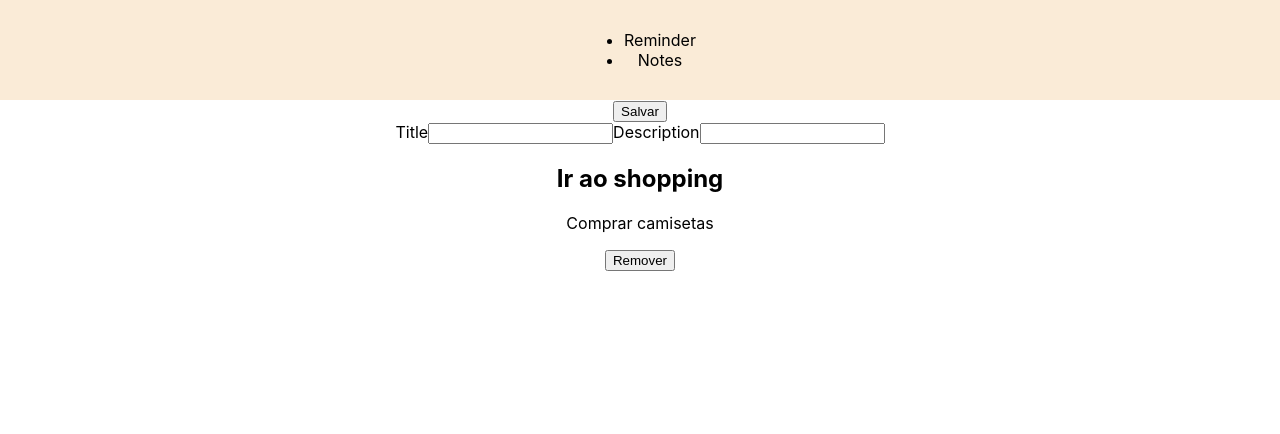
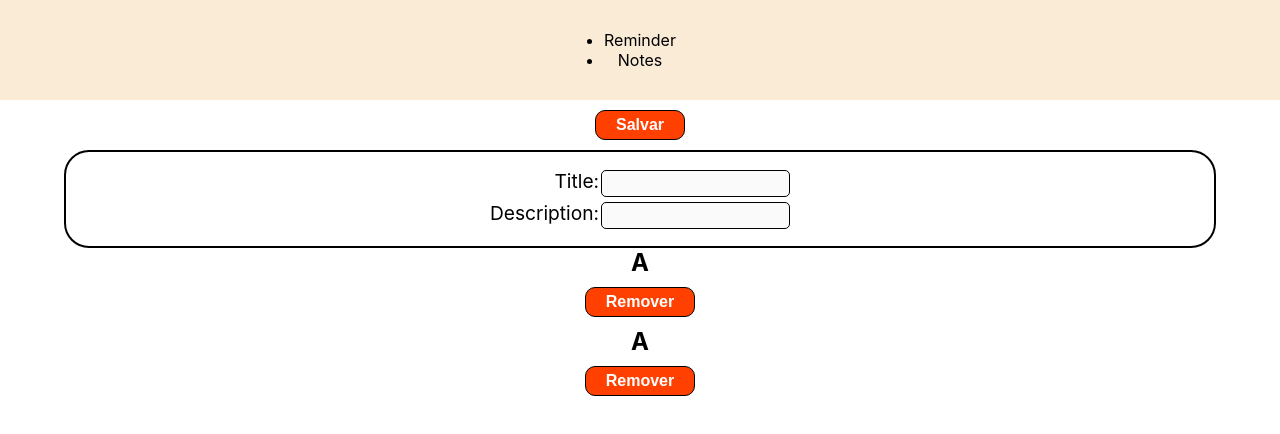
Before and after one commit to ArcenioSouza/AppMemory, a React (Create React App) app: page / in a window 1280 px wide. Both pictures are taken after a click on the button "Adicionar". Shown: the top 434 px of the page. Built offline with nearby package versions, Linux system fonts and the light colour scheme; data requests are answered from the project's data file.

Commit message:
Adiciona formataçao do button com styled-component

```diff
--- a/backend/db.json
+++ b/backend/db.json
@@ -1,9 +1,14 @@
 {
   "cards": [
     {
-      "id": 35,
-      "title": "Ir ao shopping",
-      "description": "Comprar camisetas"
+      "id": 1,
+      "title": "A",
+      "description": ""
+    },
+    {
+      "id": 2,
+      "title": "A",
+      "description": ""
     }
   ]
 }
--- a/package.json
+++ b/package.json
@@ -10,6 +10,7 @@
     "react": "^17.0.2",
     "react-dom": "^17.0.2",
     "react-scripts": "4.0.3",
+    "styled-components": "^5.3.1",
     "web-vitals": "^1.1.2"
   },
   "scripts": {
--- a/src/components/button/Button.jsx
+++ b/src/components/button/Button.jsx
@@ -1,12 +1,26 @@
 import React from 'react'
+import styled from 'styled-components'
 
 const Button = ({texto, action}) => {
+
+   const Button = styled.button `
+      background-color: var(--third-color);
+      color: #fff;
+      padding: 5px 20px 5px 20px;
+      margin: 10px 0 10px 0;
+      border: 1px solid #000000;
+      border-radius: 10px;
+      font-size: 1rem;
+      font-weight: bold;
+      transition: 2s ease-in-out;
+   `
+
    return (
-      <button
+      <Button
       onClick={action}
       >
          {texto}
-      </button>
+      </Button>
    )
 }
 
--- a/src/components/card/Card.jsx
+++ b/src/components/card/Card.jsx
@@ -1,5 +1,6 @@
 import React from 'react'
 import { api } from '../../services/api'
+import Button from '../button/Button'
 
 const Card = ({id, title, description}) => {
 
@@ -12,9 +13,10 @@ const Card = ({id, title, description}) => {
          <div className="wrapper">
             <h2>{title}</h2>
             <p>{description}</p>
-            <a href="/"><button
-            onClick={handleRemove}
-            >Remover</button></a>
+            <a href="/"><Button
+            texto='Remover'
+            action={handleRemove}
+            ></Button></a>
          </div>
       </div>
    )
--- a/src/components/form/Form.jsx
+++ b/src/components/form/Form.jsx
@@ -1,18 +1,57 @@
 import React from 'react'
+import styled from 'styled-components'
 
 const Form = ({onChange}) => {
+
+   const Container = styled.div `
+      width: 90%;
+      border: 2px double #000000;
+      border-radius: 25px;
+      padding: 15px 0 15px 0;
+      margin: 0 5% 0 5%;
+   `
+
+   const Wrapper = styled.div `
+      display: flex;
+      justify-content: center;
+      text-align: right;
+   `
+
+   const WrapperForm = styled.form `
+      display: flex;
+      flex-direction: column;
+      justify-content: center;
+      text-align: right;
+   `
+
+   const Input = styled.input `
+      color: #000;
+      padding: 5px;
+      margin-left: 2px;
+      cursor: text;
+      background-color: #fafafa;
+      border: 1px solid #000;
+      border-radius: 5px;
+   `
+
+   const Label = styled.label `
+      font-size: 1.2rem;
+      color: #000;
+      margin: 2px;
+   `
    return (
-      <div>
-         <div className="wrapper">
-
-            <label htmlFor="title">Title</label>
-            <input type="text" name="title" id="title" onChange={onChange} />
-
-            <label htmlFor="description">Description</label>
-            <input type="text" name="description" id="description" onChange={onChange} />
-
-         </div>
-      </div>
+      <Container>
+         <Wrapper>
+            <WrapperForm>
+               <Label htmlFor="title">Title:
+                  <Input type="text" name="title" id="title" onChange={onChange} />
+               </Label>
+               <Label htmlFor="description">Description:
+                  <Input type="text" name="description" id="description" onChange={onChange} />
+               </Label>
+            </WrapperForm>
+         </Wrapper>
+      </Container>
    )
 }
 
--- a/src/index.css
+++ b/src/index.css
@@ -1,3 +1,15 @@
+:root{
+  --primary-color: #190707;
+  --second-color: #8A0808;
+  --third-color: #FF4000;
+}
+
+*{
+  margin: 0;
+  padding: 0;
+  box-sizing: border-box;
+}
+
 body {
   margin: 0;
   font-family: -apple-system, BlinkMacSystemFont, 'Segoe UI', 'Roboto', 'Oxygen',
--- a/src/pages/reminder/Reminder.jsx
+++ b/src/pages/reminder/Reminder.jsx
@@ -3,14 +3,13 @@ import Button from '../../components/button/Button';
 import Cards from '../../components/cards/Cards';
 import Form from '../../components/form/Form';
 import { api } from '../../services/api';
-import {geradorId} from '../../utils/geradorId'
 
 const Reminder = () => {
-
+   const [count, setCount] = useState(0)
    const [isAdd, setIsAdd] = useState(true)
    const [form, setForm] = useState(false)
    const [formData, setFormData] = useState({
-      id: geradorId(),
+      id: count,
       title:"",
       description:"",
    })
@@ -38,6 +37,7 @@ const Reminder = () => {
    const handleSave = () => {
       setForm(false)
       setIsAdd(true)
+      setCount(count + 1)
       api.post('/cards', formData)
       .then((response) => {
          if(response.status === 201) {
--- a/src/utils/geradorId.js
+++ /dev/null
@@ -1,4 +0,0 @@
-export const geradorId = () => {
-   const id = Math.ceil(Math.random()*(50-5)+5)
-   return id
-}
```
Also changed, not shown: 1 other file (tests, documents, lock files or other folders).
